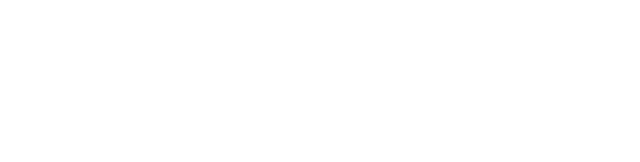
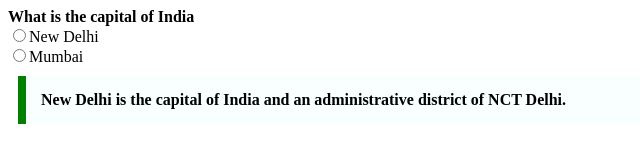
Before and after one commit to acciojob/trivia-AkashShokeen, a website: page main.html in a window 1280 px wide. Shown: the whole page, without its empty margins (0-640 px from the left). Drawn offline with Linux system fonts and the light colour scheme.

Commit message:
created a submission

```diff
--- a/main.html
+++ b/main.html
@@ -10,7 +10,10 @@
 	<!-- the entire body must be written by student -->
     <script type="text/javascript" src="./script.js">
 </script>
-
+	<b>What is the capital of India</b><br>
+	<input type="radio">New Delhi <br>
+	<input type="radio">Mumbai
+<blockquote class="blockquote">New Delhi is the capital of India and an administrative district of NCT Delhi.</blockquote>
 </body>
 
 </html>
--- a/styles.css
+++ b/styles.css
@@ -1,2 +1,9 @@
 
 /* Your CSS Code here. */
+.blockquote{
+max-width: 600px;
+margin: 10px;
+padding: 15px;
+border-left: 8px solid green;
+background-color: #f8fffe;
+font-weight: bold;}
```
